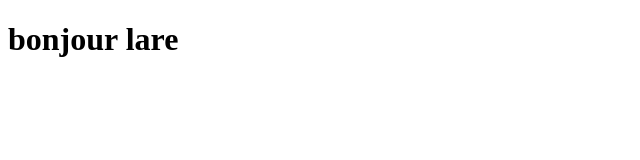
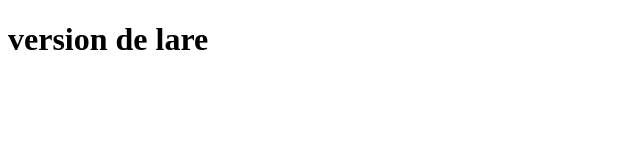
Before and after one commit to balloottian979-pixel/ottilar--projet, a plain HTML site: page index.html in a window 1280 px wide. Shown: the whole page, without its empty margins (0-640 px from the left). Drawn offline with Linux system fonts and the light colour scheme.

Commit message:
version douti

```diff
--- a/index.html
+++ b/index.html
@@ -6,6 +6,6 @@
     <title>Document</title>
 </head>
 <body>
-  <h1>bonjour lare</h1>
+  <h1>version de lare</h1>
 </body>
 </html>
```
